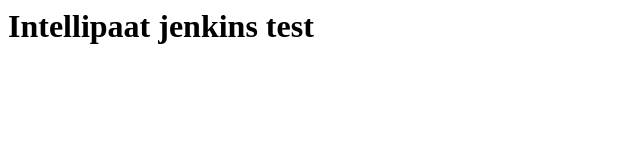
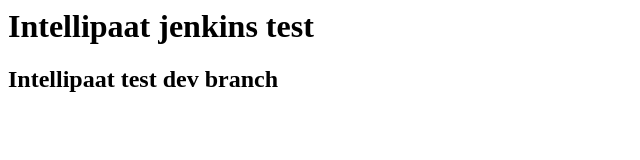
Before and after one commit to iAmPawanBhatia/intellipaat, a plain HTML site: page index.html in a window 1280 px wide. Shown: the whole page, without its empty margins (0-640 px from the left). Drawn offline with Linux system fonts and the light colour scheme.

Commit message:
automatic trigger

```diff
--- a/index.html
+++ b/index.html
@@ -4,5 +4,6 @@
     </head>
     <body>
         <h1>Intellipaat jenkins test</h1>
+        <h2>Intellipaat test dev branch</h2>
     </body>
 </html>
```
